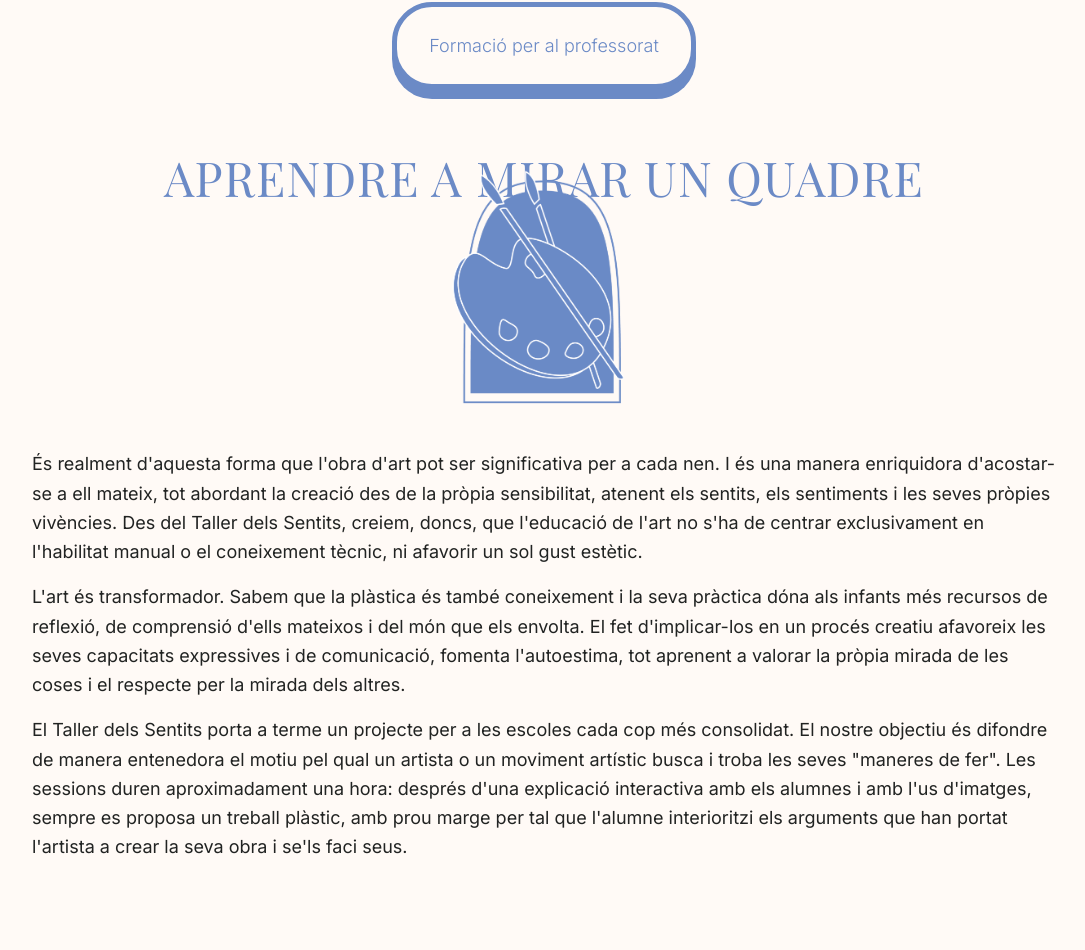
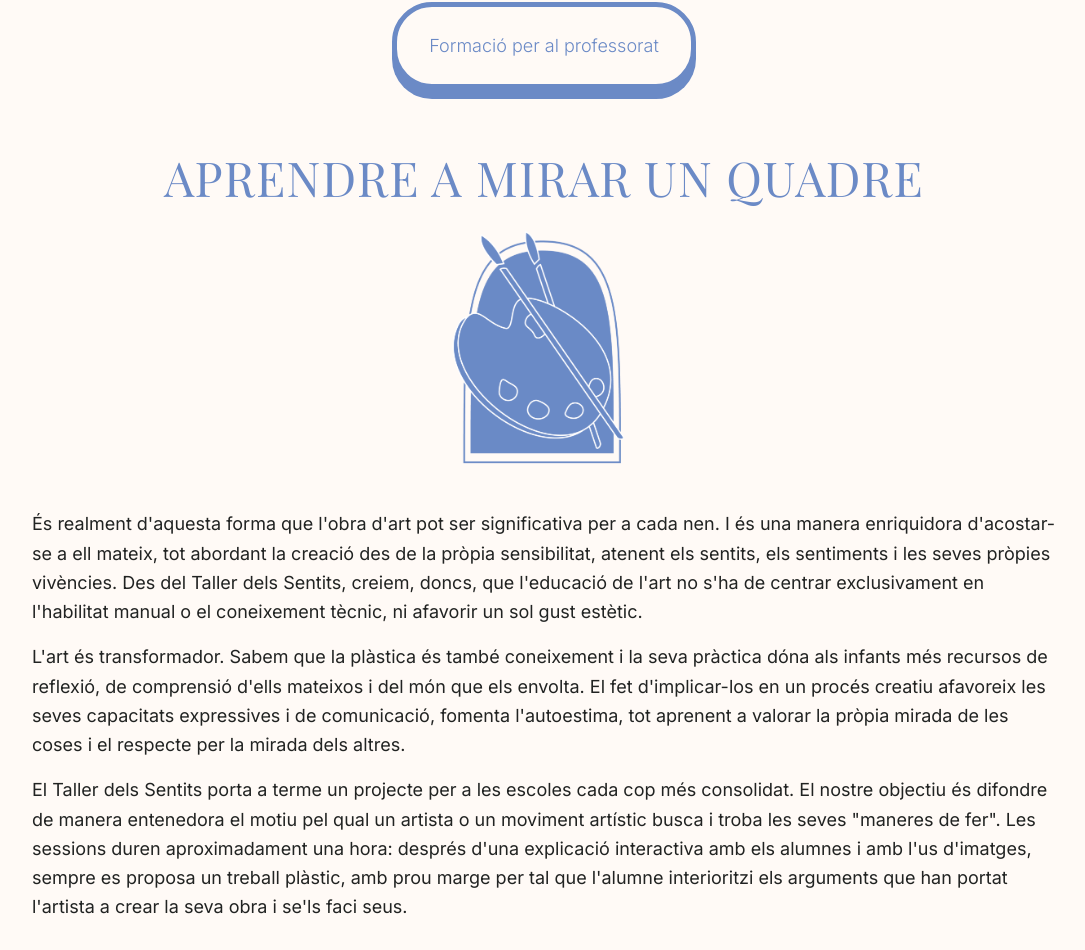
Before and after one commit to m-s-torne/taller-dels-sentits, a Next.js app: page /centres in a window 1280 px wide. Shown: the part 992-1942 px from the top of the page, without its empty margins (96-1181 px from the left). Built offline with nearby package versions, Linux system fonts and the light colour scheme.

Commit message:
fix: fix rest section heading spacing

```diff
--- a/app/(serveis)/centres/components/RestCentres.tsx
+++ b/app/(serveis)/centres/components/RestCentres.tsx
@@ -21,7 +21,7 @@ export const RestCentres = ({ rest }: RestSectionProps) => {
             className="pt-10"
         >
             <div className="mb-12 space-y-12">
-                <SectionHeading headingLevel="h2" title={rest.title} className="text-center mb-0!" />
+                <SectionHeading headingLevel="h2" title={rest.title} className="text-center mb-15" />
                 <div className="w-50 h-50 mx-auto flex items-center justify-center">
                     <div className="scale-[2.5]">
                         <img
```
